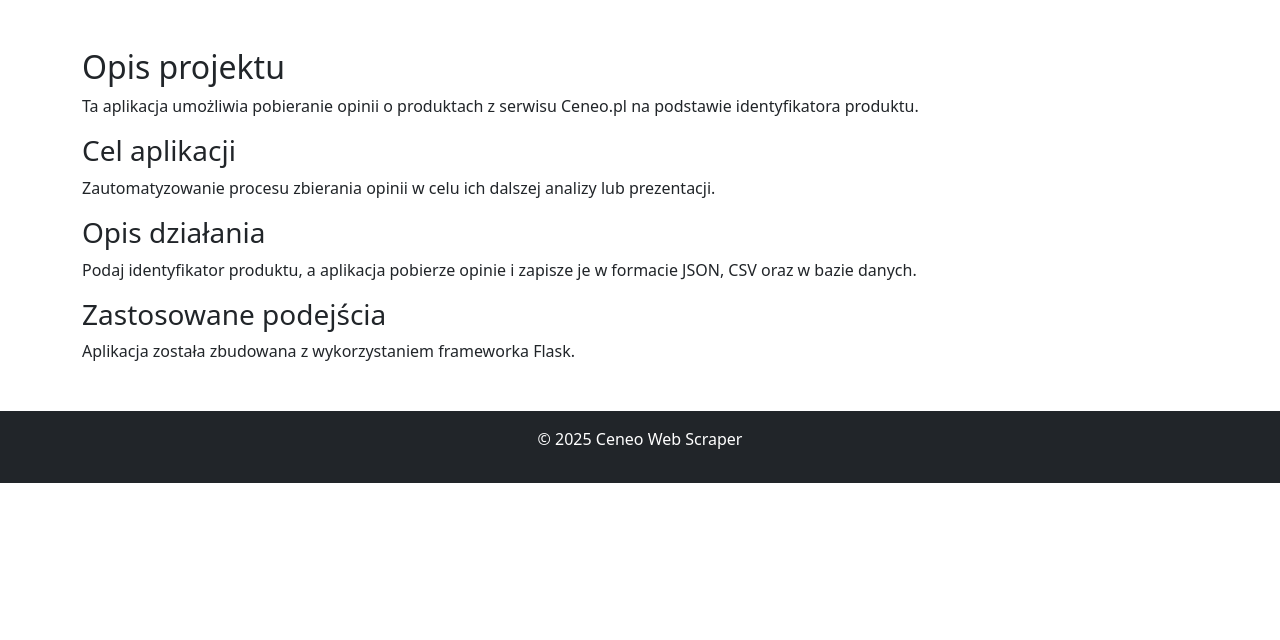
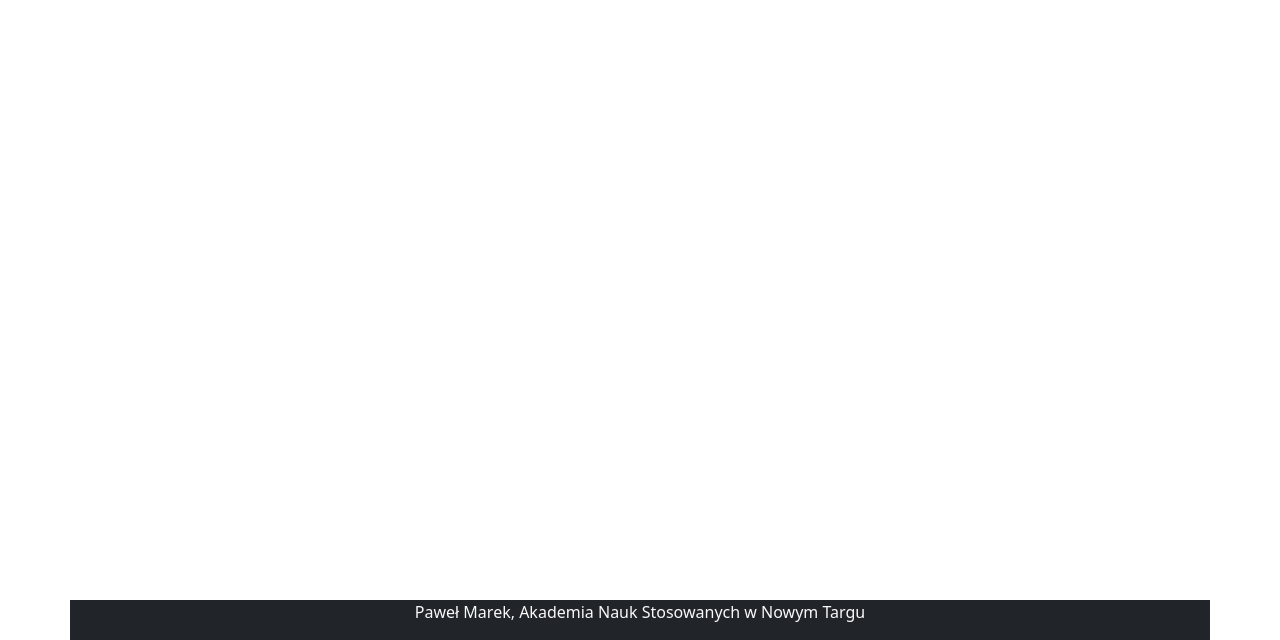
Before and after one commit to ans15013/CeneoWebScraper, a Flask app: template app/templates/base.html in a window 1280 px wide. Shown: the part 160-800 px from the top of the page. Run offline with Flask 3, Linux system fonts and the light colour scheme; the template is opened without the code that fills it, so the values that code supplies are empty.

Commit message:
29.04.2025

```diff
--- a/app/templates/base.html
+++ b/app/templates/base.html
@@ -33,23 +33,25 @@
             </div>
         </div>
     </nav>
-    <section class="container my-5">
-        <h2>Opis projektu</h2>
-        <p>Ta aplikacja umożliwia pobieranie opinii o produktach z serwisu Ceneo.pl na podstawie identyfikatora produktu.</p>
+    <section class="container mt-5 mb-5">
+        <div class="row">
+            <div class="col text-center">
+                <h2>
+                    {% block title %}
+                    {% endblock %}
+                </h2>
+            </div>
+        </div>
+        <div class="row">
+            <div class="col">
+                {% block content %}
+                {% endblock %}
+            </div>
+        </div>
+    </section>
 
-        <h3>Cel aplikacji</h3>
-        <p>Zautomatyzowanie procesu zbierania opinii w celu ich dalszej analizy lub prezentacji.</p>
-
-        <h3>Opis działania</h3>
-        <p>Podaj identyfikator produktu, a aplikacja pobierze opinie i zapisze je w formacie JSON, CSV oraz w bazie danych.</p>
-
-        <h3>Zastosowane podejścia</h3>
-        <p>Aplikacja została zbudowana z wykorzystaniem frameworka Flask.</p>
-    </section>
-    <footer class="bg-dark text-white text-center py-3">
-        <p>&copy; 2025 Ceneo Web Scraper</p>
+    <footer class="container bg-dark text-light fixed-bottom text-center">
+        <p>Paweł Marek, Akademia Nauk Stosowanych w Nowym Targu</p>
     </footer>
-
-    <script src="https://cdn.jsdelivr.net/npm/bootstrap@5.3.5/dist/js/bootstrap.bundle.min.js" integrity="sha384-k6d4wzSIapyDyv1kpU366/PK5hCdSbCRGRCMv+eplOQJWyd1fbcAu9OCUj5zNLiq" crossorigin="anonymous"></script>
 </body>
 </html>
--- a/app/templates/index.html
+++ b/app/templates/index.html
@@ -0,0 +1 @@
+{% extends "base.html" %}
```
Also changed, not shown: app/templates/extract.html (+20 -0 lines), app/views.py (+12 -2 lines).
